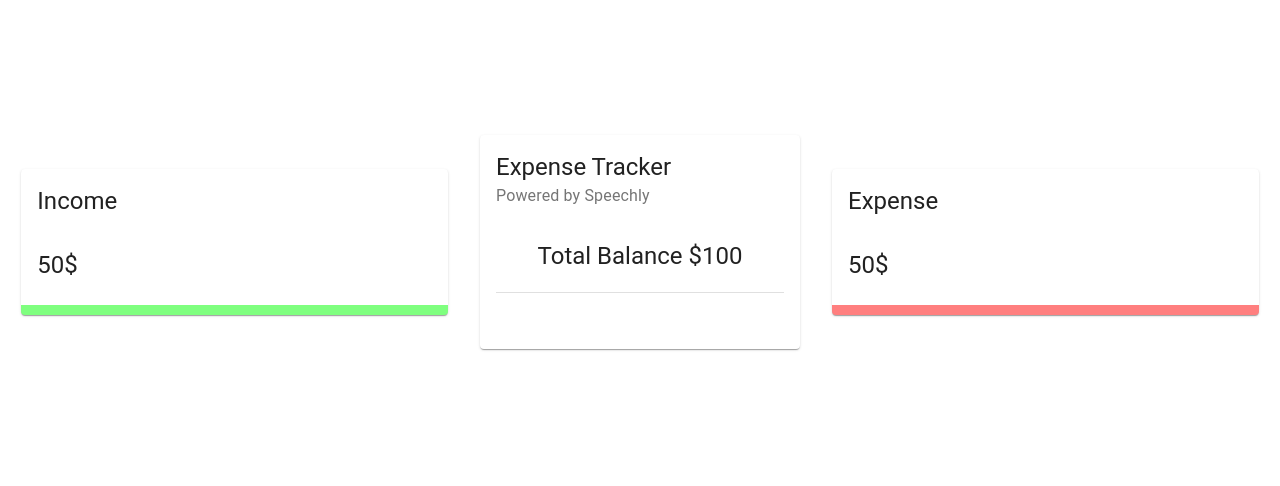
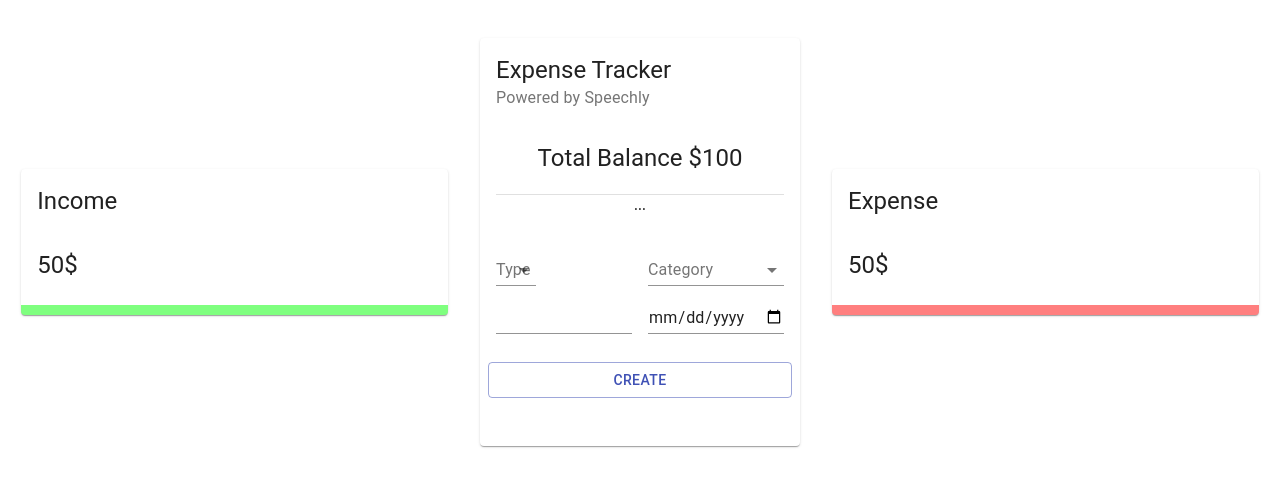
Before and after one commit to alexgordontlv/voice_tracker, a React (Create React App) app: page / in a window 1280 px wide. Shown: the part 158-644 px from the top of the page. Built offline with nearby package versions, Linux system fonts and the light colour scheme.

Commit message:
added form to main

```diff
--- /dev/null
+++ b/src/components/Form.js
@@ -0,0 +1,44 @@
+import React from 'react'
+import {Grid, TextField, Typography, Button, FormControl, InputLabel, Select, MenuItem} from '@material-ui/core';
+import useStyles from './formStyles';
+
+
+const Form = () => {
+    const classes = useStyles();
+    return (
+        <Grid container spacing={2}>
+            <Grid item xs={12}>
+                <Typography align="center" variant="subtitle2" gutterBottom>
+                    ...
+                </Typography>
+            </Grid>
+            <Grid item xs={6}>
+                <FormControl fulliwdth>
+                    <InputLabel>Type</InputLabel>
+                    <Select>
+                        <MenuItem value="Income">Income</MenuItem>
+                        <MenuItem value="Expense">Expense</MenuItem>
+                    </Select>
+                </FormControl>
+            </Grid>
+            <Grid item xs={6}>
+                <FormControl fullWidth>
+                    <InputLabel>Category</InputLabel>
+                    <Select>
+                        <MenuItem value="buisness">Buisness</MenuItem>
+                        <MenuItem value="sallary">Sallary</MenuItem>
+                    </Select>
+                </FormControl>
+            </Grid>
+            <Grid item xs={6}>
+                <TextField fullWidth type="number" lable="Amount"/>
+            </Grid>
+            <Grid item xs={6}>
+                <TextField fullWidth type="date" lable="Date"/>
+            </Grid>
+            <Button className={classes.button} variant="outlined" color="primary" fullWidth>Create</Button>
+        </Grid>
+    )
+}
+
+export default Form
--- a/src/components/Main.js
+++ b/src/components/Main.js
@@ -1,6 +1,7 @@
 import React from 'react'
 import {Card, CardHeader, CardContent, Typography, Divider,Grid} from '@material-ui/core'
 import useStyles from './main.Styles';
+import Form from './Form';
 
 const Main = () => {
     const classes = useStyles();
@@ -12,6 +13,7 @@
                 <Typography variant="subtitle1" style={{lineHeight: '1.5em', marginTop:'20px'}}>
                 </Typography>
                 <Divider/>
+                <Form/>
             </CardContent>
             <CardContent className={classes.CardContent}>
                 <Grid container spacing={2}>
--- /dev/null
+++ b/src/components/formStyles.js
@@ -0,0 +1,12 @@
+import { makeStyles } from '@material-ui/core/styles';
+
+export default makeStyles(() => ({
+  radioGroup: {
+    display: 'flex',
+    justifyContent: 'center',
+    marginBottom: '-10px',
+  },
+  button: {
+    marginTop: '20px',
+  },
+}));
```
Also changed, not shown: 1 other file (tests, documents, lock files or other folders).
